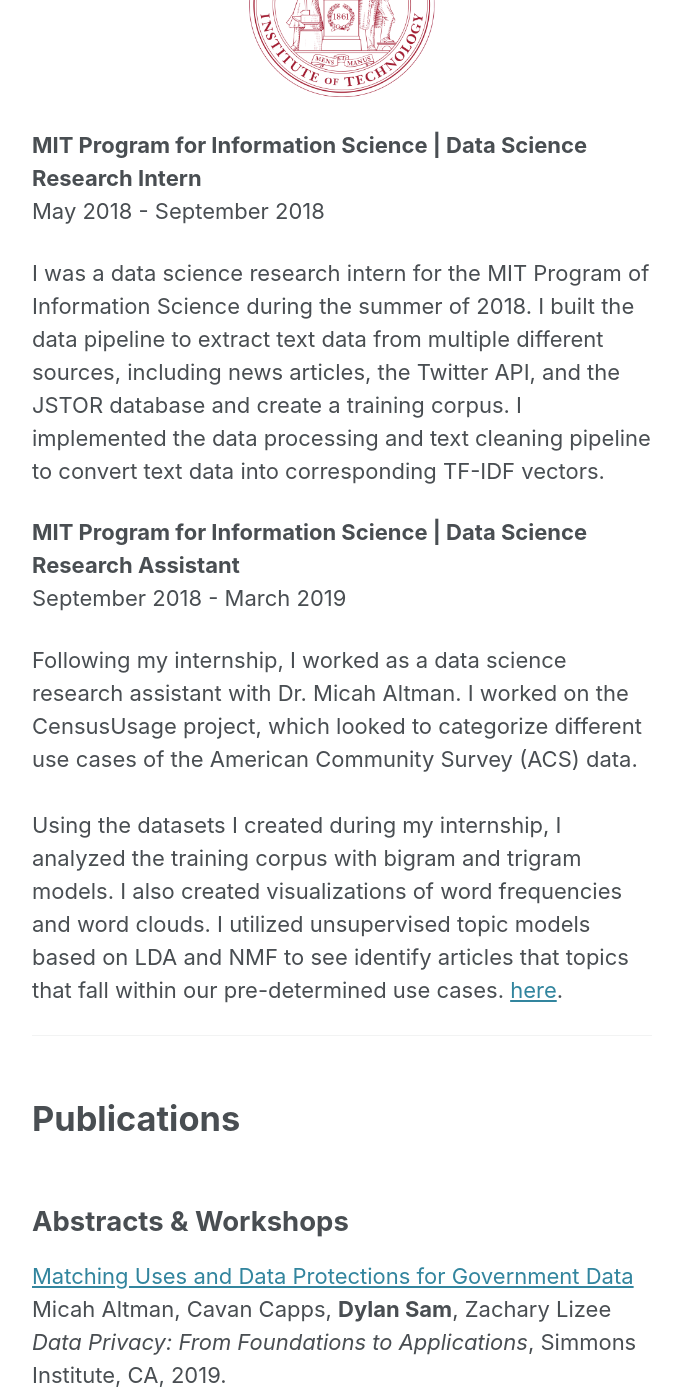
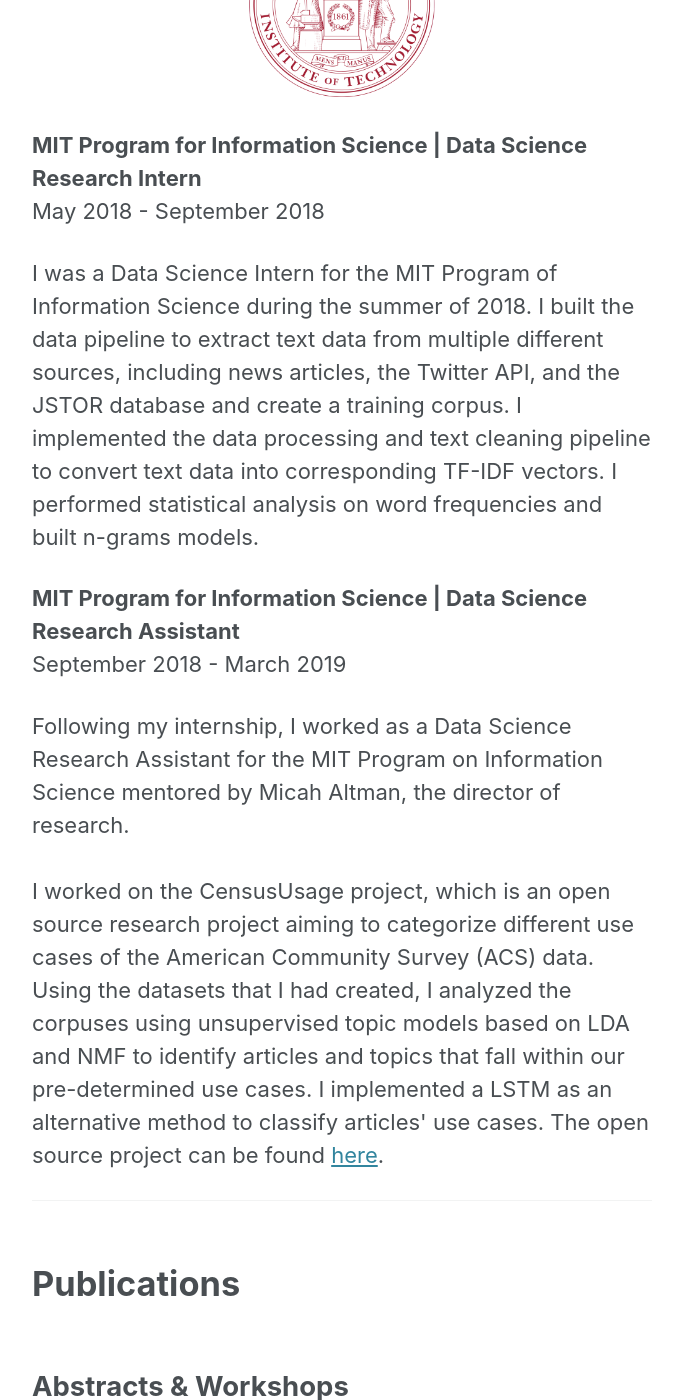
Before and after one commit to dsam99/dsam99.github.io, a Jekyll site: the page built from research.md, in a window 1280 px wide and 1400 px high, scrolled down 2709 px. Shown: the whole window, without its empty margins (298-981 px from the left). Built offline with Jekyll 4.4.1, drawn with Linux system fonts in a browser that asks for light colours; cached includes are drawn as plain includes; nearby versions of some CDN libraries; some of the changed text lies outside the part shown.

Commit message:
updating teaching experience section and adding most recent updates from applications

```diff
--- a/_layouts/home.html
+++ b/_layouts/home.html
@@ -26,8 +26,9 @@ layout: default
 	<p>
 		Outside of my studies and research, I play for the Brown Club Tennis Team and am a Meiklejohn peer advisor. Some other things I enjoy:
 		<ul>
+			<li> tennis and soccer </li>
+			<li> viola </li>
 			<li> travelling </li>
-			<li> tennis and soccer </li>
 			<li> cooking and eating good food </li>
 			<li> hiking and kayaking </li>
 		</ul>
--- a/_layouts/research.html
+++ b/_layouts/research.html
@@ -78,10 +78,10 @@ author_profile: false
 				May 2018 - September 2018</p>
 
 			<p>
-				I was a data science research intern for the MIT Program of Information Science during the summer of 2018.
-				I built the data pipeline to extract text data from multiple different sources, including news articles,
-				the Twitter API, and the JSTOR database and create a training corpus. I implemented the data processing
-				and text cleaning pipeline to convert text data into corresponding TF-IDF vectors.
+				I was a Data Science Intern for the MIT Program of Information Science during the summer of 2018.
+				I built the data pipeline to extract text data from multiple different sources, including news articles, the Twitter API,
+				and the JSTOR database and create a training corpus. I implemented the data processing and text cleaning pipeline to
+				convert text data into corresponding TF-IDF vectors. I performed statistical analysis on word frequencies and built n-grams models.
 			</p>
 
 			<p class="title">
@@ -89,14 +89,13 @@ author_profile: false
 				September 2018 - March 2019 </p>
 
 			<p>
-				Following my internship, I worked as a data science research assistant with Dr. Micah Altman.
-				I worked on the CensusUsage project, which looked to categorize different use cases of the American Community
-				Survey (ACS) data. <br> <br>
+				Following my internship, I worked as a Data Science Research Assistant for the MIT Program on Information Science mentored by Micah
+				Altman, the director of research. <br> <br>
 
-				Using the datasets I created during my internship, I analyzed the training corpus with bigram and trigram models.
-				I also created visualizations of word frequencies and word clouds. I utilized unsupervised topic models
-				based on LDA and NMF to see identify articles that topics that fall within our pre-determined
-				use cases.
+				I worked on the CensusUsage project, which is an open source research project aiming to categorize different use cases of the
+				American Community Survey (ACS) data. Using the datasets that I had created, I analyzed the corpuses using unsupervised topic
+				models based on LDA and NMF to identify articles and topics that fall within our pre-determined use cases. I implemented
+				a LSTM as an alternative method to classify articles' use cases. The open source project can be found
 				<a href="https://github.com/MIT-Informatics/CensusUsage">here</a>.
 			</p>
 			<hr>
@@ -112,21 +111,20 @@ author_profile: false
 
 			<p class="title"> <a href=https://simons.berkeley.edu/talks/tba-55>Matching Uses and Data Protections for Government Data</a><br>
 				Micah Altman, Cavan Capps, <strong>Dylan Sam</strong>, Zachary Lizee<br>
-				<i>Data Privacy: From Foundations to Applications</i>, Simmons Institute, CA, 2019.</p>
+				<i>Data Privacy: From Foundations to Applications</i>, Berkeley, CA, 2019.</p>
 
 	<h2 class="papers-title">Journal & Conference Papers</h2>
 
 			<p class="title"> Data Accountablility and Uncertainty Analysis in the Mars Science Lab <br>
-				Brian Kahovec*, Ryan Alimo*, <strong>Dylan Sam*</strong>, Peyman Tavalali, Dariush Divsalar <br>
-				(Accepted to <i>AIAA SciTech</i>, Orlando, FL, 2020) <br></p>
-			<hr>
+				Brian Kahovec*, Ryan Alimo*, <strong>Dylan Sam*</strong>, Ameerah Chowdhury, Dariush Divsalar <br>
+				<i>AIAA SciTech Forum</i>, Orlando, FL, 2020 <br></p>
 
 			<p class="title"> The Utility of Chemical Space for Molecular Information Storage <br>
 				<strong>Dylan Sam</strong>, Xinhao Li, Phyo Phyo Zin, Kevin Guo, Denis Fourches, Brenda M. Rubenstein <br>
 				(In progress; to be submitted in next few months) <br>
 			</p>
 
-			<p>(* indicates equal contribution) </p>
+			<p>[* indicates equal contribution] </p>
 
 			<hr>
 </div>
```
Also changed, not shown: _layouts/experience.html (+6 -4 lines).
